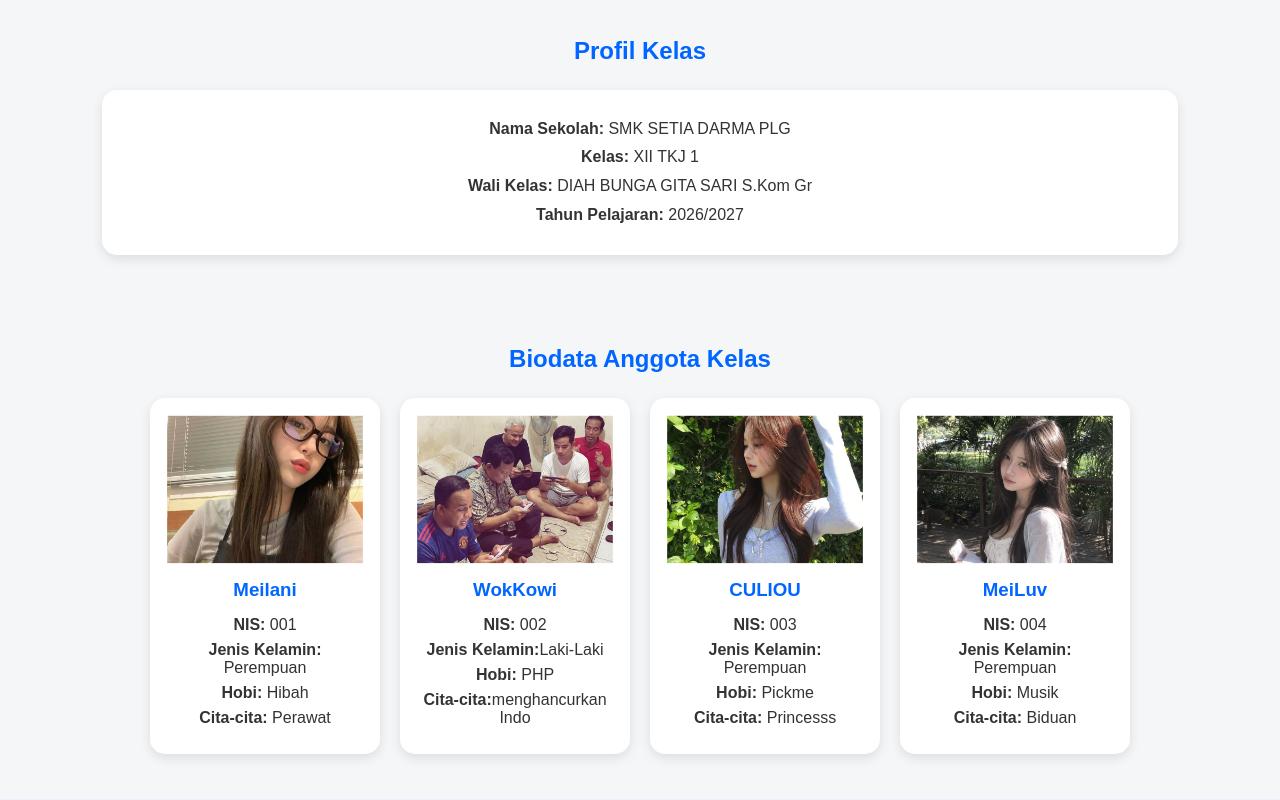
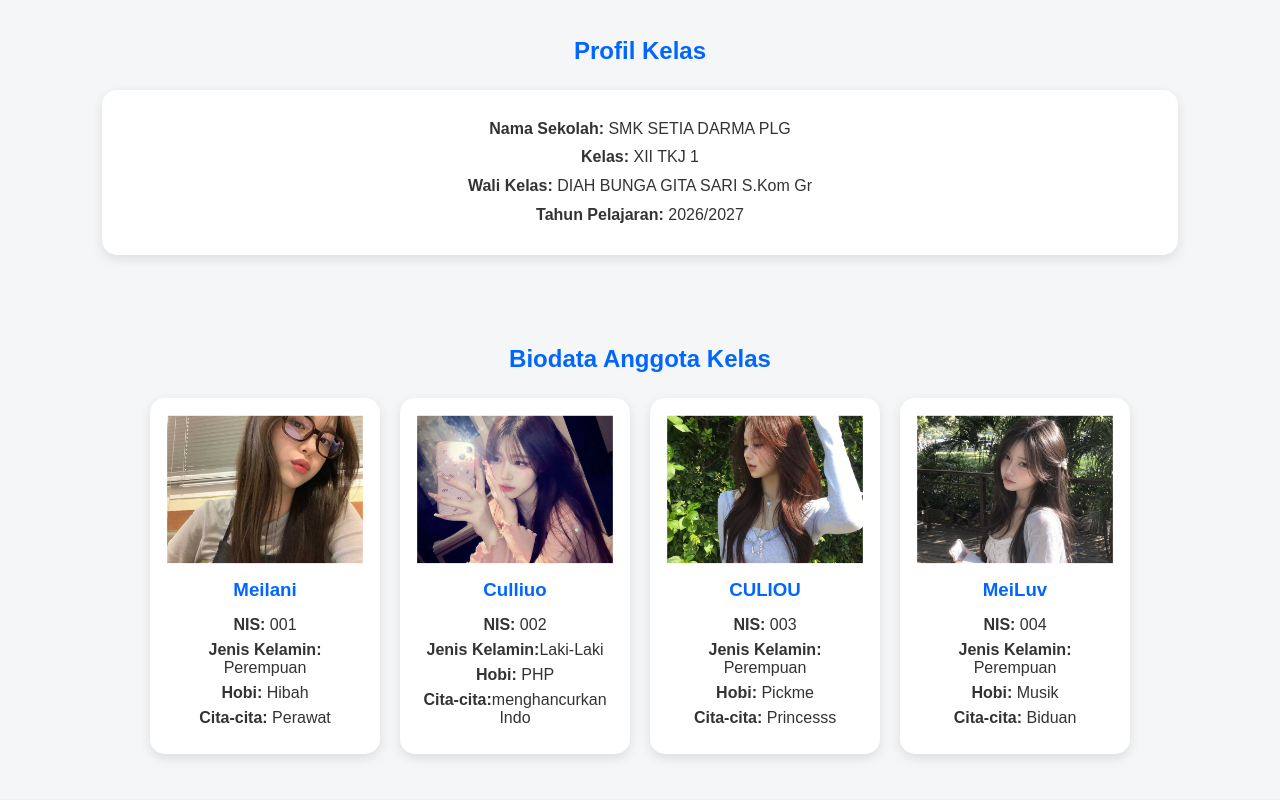
Before and after one commit to ilyYyTraa/ilyyas, a plain HTML site: page index.html in a window 1280 px wide. Shown: the part 482-1282 px from the top of the page. Drawn offline with Linux system fonts and the light colour scheme.

Commit message:
Update index.html

```diff
--- a/index.html
+++ b/index.html
@@ -215,9 +215,9 @@
 
             <div class="card">
                 <div class="foto">
-                    <img src="6868aaf144e692317d3233dbdc731cca.jpg" alt="Foto WokKowi">
+                    <img src="74f40740a90863db0e990055cf48aa3a.jpg" alt="Foto Culliuo">
                     </div>
-                <h3>WokKowi</h3>
+                <h3>Culliuo</h3>
                 <p><b>NIS:</b> 002</p>
                 <p><b>Jenis Kelamin:</b>Laki-Laki</p>
                 <p><b>Hobi:</b> PHP</p>
```
